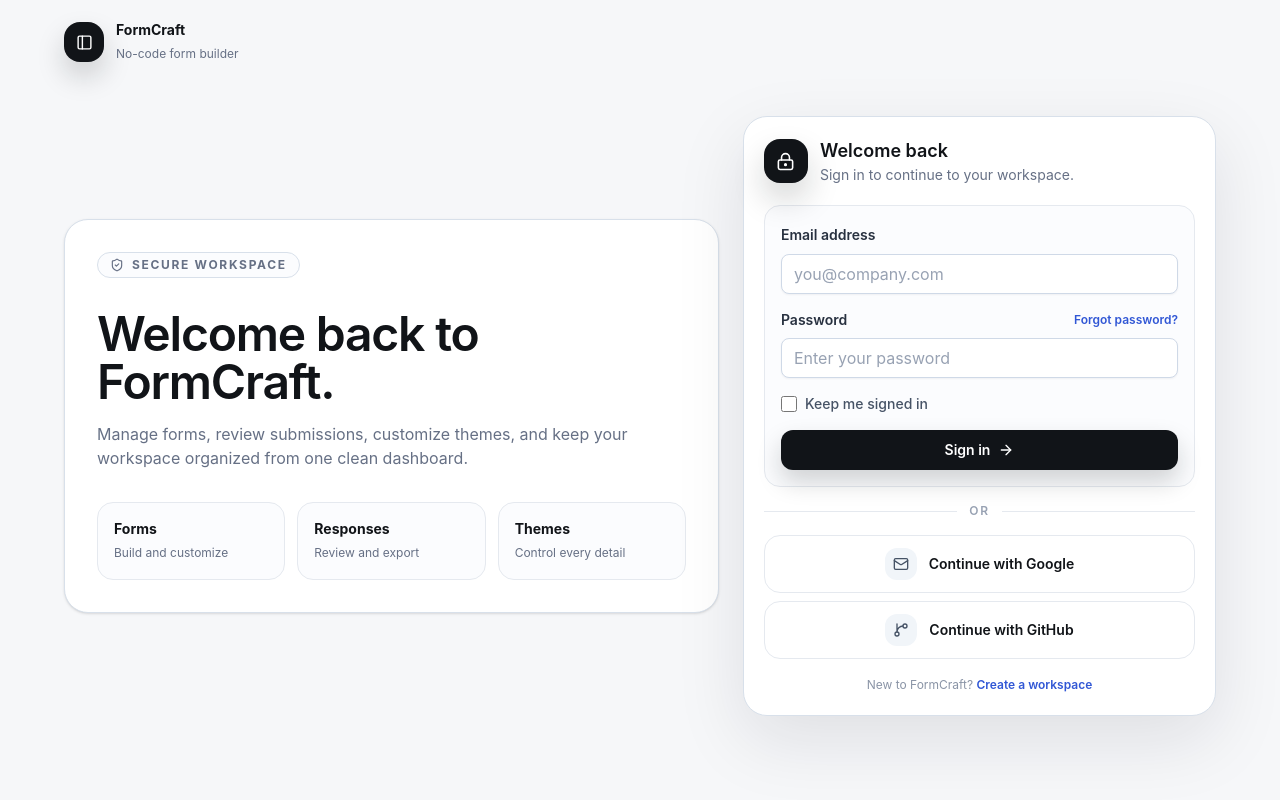
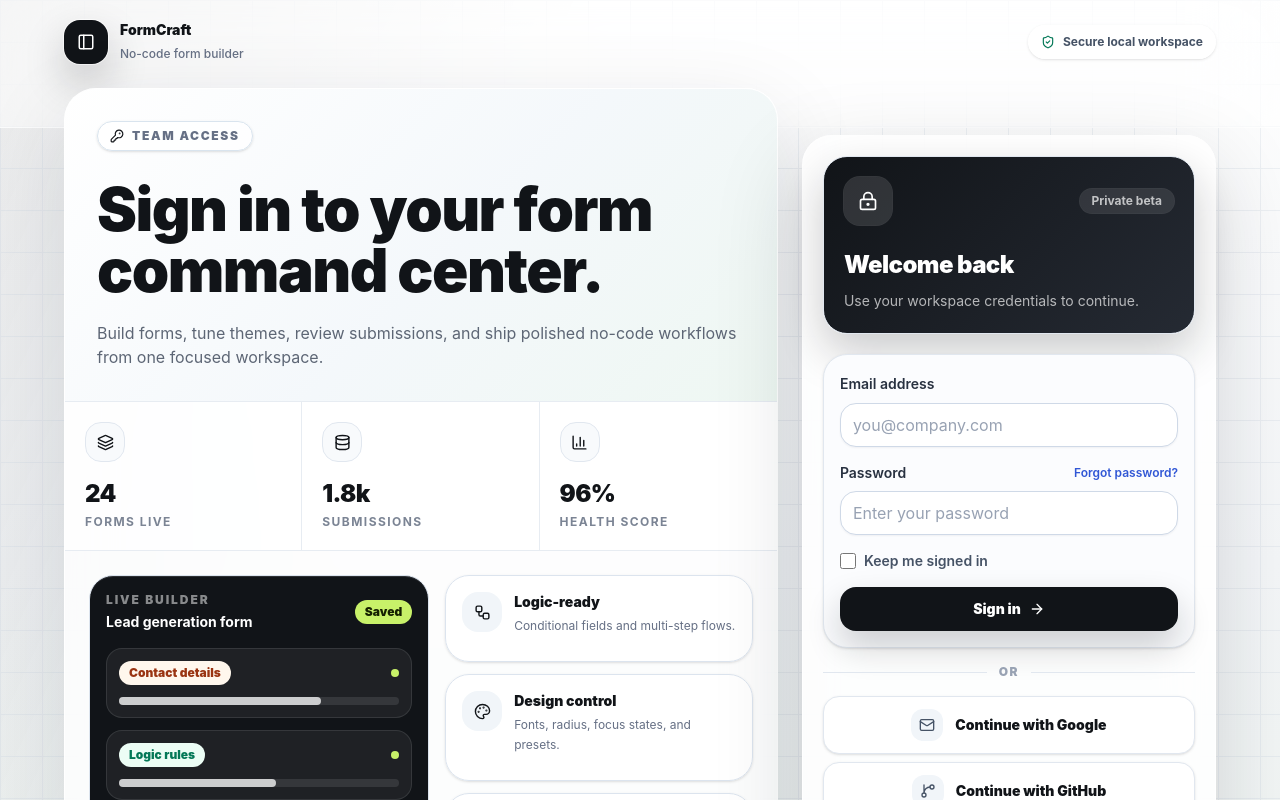
Before and after one commit to OmKhandale05/formcraft, a Next.js app: page /signin in a window 1280 px wide. Shown: the top 800 px of the page. Built offline with nearby package versions, Linux system fonts and the light colour scheme.

Commit message:
style(auth): enrich sign in experience

```diff
--- a/src/app/signin/page.tsx
+++ b/src/app/signin/page.tsx
@@ -1,7 +1,20 @@
 "use client";
 
 import Link from "next/link";
-import { ArrowRight, GitBranch, LockKeyhole, Mail, PanelLeft, ShieldCheck } from "lucide-react";
+import {
+  ArrowRight,
+  BarChart3,
+  Database,
+  GitBranch,
+  KeyRound,
+  Layers3,
+  LockKeyhole,
+  Mail,
+  PanelLeft,
+  Palette,
+  ShieldCheck,
+  Workflow
+} from "lucide-react";
 import { Input, Label } from "@/components/ui/input";
 
 const authOptions = [
@@ -9,63 +22,141 @@
   { label: "Continue with GitHub", icon: GitBranch }
 ];
 
+const productStats = [
+  { label: "Forms live", value: "24", icon: Layers3 },
+  { label: "Submissions", value: "1.8k", icon: Database },
+  { label: "Health score", value: "96%", icon: BarChart3 }
+];
+
+const previewRows = [
+  { label: "Contact details", tone: "bg-[#fff7ed] text-[#9a3412]", width: "w-[72%]" },
+  { label: "Logic rules", tone: "bg-[#ecfdf5] text-[#047857]", width: "w-[56%]" },
+  { label: "Theme tokens", tone: "bg-[#eef2ff] text-[#3730a3]", width: "w-[64%]" }
+];
+
 export default function SignInPage() {
   return (
-    <main className="min-h-screen bg-[#f6f7f9] px-4 py-5 text-[#111418] sm:px-6">
-      <div className="mx-auto flex max-w-6xl items-center justify-between gap-4">
+    <main className="relative min-h-screen overflow-hidden bg-[#f4f6f8] px-4 py-5 text-[#111418] sm:px-6">
+      <div className="pointer-events-none absolute inset-0 bg-[linear-gradient(115deg,rgba(17,20,24,0.08)_0%,transparent_34%),linear-gradient(180deg,rgba(255,255,255,0.92)_0%,rgba(244,246,248,0.96)_58%,rgba(239,244,241,0.94)_100%)]" />
+      <div className="pointer-events-none absolute inset-0 opacity-[0.32] [background-image:linear-gradient(#cfd8e3_1px,transparent_1px),linear-gradient(90deg,#cfd8e3_1px,transparent_1px)] [background-size:42px_42px]" />
+      <div className="pointer-events-none absolute left-0 right-0 top-0 h-32 border-b border-white/70 bg-white/50 backdrop-blur-2xl" />
+
+      <div className="relative mx-auto flex max-w-6xl items-center justify-between gap-4">
         <div className="flex items-center gap-3">
-          <span className="flex h-10 w-10 items-center justify-center rounded-2xl bg-[#111418] text-white shadow-[0_14px_28px_rgba(17,20,24,0.18)]">
-            <PanelLeft size={17} />
+          <span className="flex h-11 w-11 items-center justify-center rounded-2xl bg-[#111418] text-white shadow-[0_18px_40px_rgba(17,20,24,0.22)] ring-1 ring-white/60">
+            <PanelLeft size={18} />
           </span>
           <span>
-            <span className="block text-sm font-bold text-[#111418]">FormCraft</span>
-            <span className="text-xs text-[#667085]">No-code form builder</span>
+            <span className="block text-sm font-black text-[#111418]">FormCraft</span>
+            <span className="text-xs font-medium text-[#667085]">No-code form builder</span>
           </span>
+        </div>
+        <div className="hidden items-center gap-2 rounded-full border border-white/80 bg-white/70 px-3 py-2 text-xs font-bold text-[#465366] shadow-sm backdrop-blur md:flex">
+          <ShieldCheck size={14} className="text-[#047857]" />
+          Secure local workspace
         </div>
       </div>
 
-      <section className="mx-auto grid min-h-[calc(100vh-6rem)] max-w-6xl items-center gap-6 py-6 lg:grid-cols-[minmax(0,0.9fr)_minmax(360px,0.65fr)]">
-          <div className="rounded-3xl border border-[#d8e0ea] bg-white p-6 shadow-sm sm:p-8">
-            <div className="mb-8 inline-flex items-center gap-2 rounded-full border border-[#d8e0ea] bg-[#fbfcfe] px-3 py-1 text-xs font-bold uppercase tracking-[0.14em] text-[#667085]">
-              <ShieldCheck size={14} />
-              Secure workspace
+      <section className="relative mx-auto grid min-h-[calc(100vh-6rem)] max-w-6xl items-center gap-6 py-6 lg:grid-cols-[minmax(0,1fr)_minmax(360px,0.58fr)]">
+        <div className="space-y-5">
+          <div className="overflow-hidden rounded-[32px] border border-white/80 bg-white/78 shadow-[0_28px_90px_rgba(17,24,39,0.12)] backdrop-blur-xl">
+            <div className="border-b border-[#e7ecf2] bg-[linear-gradient(135deg,#ffffff_0%,#f4f8fb_54%,#eef7f2_100%)] p-6 sm:p-8">
+              <div className="mb-7 inline-flex items-center gap-2 rounded-full border border-[#d9e4ee] bg-white/80 px-3 py-1.5 text-xs font-black uppercase tracking-[0.14em] text-[#667085] shadow-sm">
+                <KeyRound size={14} className="text-[#111418]" />
+                Team access
               </div>
-            <h1 className="max-w-2xl text-3xl font-semibold tracking-tight text-[#111418] sm:text-5xl">
-              Welcome back to FormCraft.
+              <h1 className="max-w-2xl text-4xl font-black leading-[1.02] tracking-tight text-[#111418] sm:text-6xl">
+                Sign in to your form command center.
               </h1>
-            <p className="mt-4 max-w-2xl text-sm leading-6 text-[#667085] sm:text-base">
-              Manage forms, review submissions, customize themes, and keep your workspace organized from one clean dashboard.
+              <p className="mt-5 max-w-2xl text-sm leading-6 text-[#5d6675] sm:text-base">
+                Build forms, tune themes, review submissions, and ship polished no-code workflows from one focused workspace.
               </p>
-            <div className="mt-8 grid gap-3 sm:grid-cols-3">
-              {[
-                ["Forms", "Build and customize"],
-                ["Responses", "Review and export"],
-                ["Themes", "Control every detail"]
-              ].map(([title, copy]) => (
-                <div key={title} className="rounded-2xl border border-[#e5e9ef] bg-[#fbfcfe] p-4">
-                  <p className="text-sm font-bold text-[#111418]">{title}</p>
-                  <p className="mt-1 text-xs leading-5 text-[#667085]">{copy}</p>
+            </div>
+
+            <div className="grid gap-0 border-b border-[#e7ecf2] bg-white/70 sm:grid-cols-3">
+              {productStats.map((stat) => {
+                const Icon = stat.icon;
+                return (
+                  <div key={stat.label} className="border-[#e7ecf2] p-5 sm:border-r sm:last:border-r-0">
+                    <div className="mb-4 flex h-10 w-10 items-center justify-center rounded-2xl border border-[#e1e7ef] bg-[#f8fafc] text-[#111418]">
+                      <Icon size={17} />
+                    </div>
+                    <p className="text-2xl font-black tracking-tight text-[#111418]">{stat.value}</p>
+                    <p className="mt-1 text-xs font-bold uppercase tracking-[0.12em] text-[#7b8494]">{stat.label}</p>
+                  </div>
+                );
+              })}
+            </div>
+
+            <div className="grid gap-4 p-5 sm:grid-cols-[1.05fr_0.95fr] sm:p-6">
+              <div className="rounded-3xl border border-[#dce4ee] bg-[#111418] p-4 text-white shadow-[inset_0_1px_0_rgba(255,255,255,0.12)]">
+                <div className="mb-4 flex items-center justify-between">
+                  <div>
+                    <p className="text-xs font-black uppercase tracking-[0.16em] text-white/50">Live builder</p>
+                    <p className="mt-1 text-sm font-bold">Lead generation form</p>
+                  </div>
+                  <span className="rounded-full bg-[#c8f169] px-2.5 py-1 text-xs font-black text-[#152000]">Saved</span>
+                </div>
+                <div className="space-y-3">
+                  {previewRows.map((row) => (
+                    <div key={row.label} className="rounded-2xl border border-white/10 bg-white/[0.06] p-3">
+                      <div className="flex items-center justify-between gap-3">
+                        <span className={`rounded-full px-2.5 py-1 text-xs font-black ${row.tone}`}>{row.label}</span>
+                        <span className="h-2 w-2 rounded-full bg-[#c8f169]" />
+                      </div>
+                      <div className="mt-3 h-2 rounded-full bg-white/10">
+                        <div className={`h-2 rounded-full bg-white/75 ${row.width}`} />
+                      </div>
                     </div>
                   ))}
                 </div>
               </div>
 
-          <aside className="rounded-3xl border border-[#d8e0ea] bg-white p-5 shadow-[0_24px_70px_rgba(17,24,39,0.1)]">
-            <div className="mb-5 flex items-center gap-3">
-              <div className="flex h-11 w-11 items-center justify-center rounded-2xl bg-[#111418] text-white shadow-[0_16px_32px_rgba(17,20,24,0.18)]">
-                <LockKeyhole size={19} />
+              <div className="grid gap-3">
+                {[
+                  { icon: Workflow, title: "Logic-ready", copy: "Conditional fields and multi-step flows." },
+                  { icon: Palette, title: "Design control", copy: "Fonts, radius, focus states, and presets." },
+                  { icon: ShieldCheck, title: "Submission safe", copy: "Local demo data with exportable responses." }
+                ].map((item) => {
+                  const Icon = item.icon;
+                  return (
+                    <div key={item.title} className="rounded-3xl border border-[#dce4ee] bg-white/82 p-4 shadow-sm">
+                      <div className="flex gap-3">
+                        <span className="flex h-10 w-10 shrink-0 items-center justify-center rounded-2xl bg-[#f1f5f9] text-[#111418]">
+                          <Icon size={17} />
+                        </span>
+                        <span>
+                          <span className="block text-sm font-black text-[#111418]">{item.title}</span>
+                          <span className="mt-1 block text-xs leading-5 text-[#667085]">{item.copy}</span>
+                        </span>
                       </div>
-              <div>
-                <h2 className="text-lg font-semibold text-[#111418]">Welcome back</h2>
-                <p className="text-sm text-[#667085]">Sign in to continue to your workspace.</p>
+                    </div>
+                  );
+                })}
+              </div>
+            </div>
           </div>
         </div>
 
-            <div className="rounded-2xl border border-[#e5e9ef] bg-[#fbfcfe] p-4">
+        <aside className="rounded-[30px] border border-white/80 bg-white/86 p-4 shadow-[0_30px_90px_rgba(17,24,39,0.16)] backdrop-blur-xl sm:p-5">
+          <div className="mb-5 rounded-3xl border border-[#e1e7ef] bg-[linear-gradient(135deg,#111418_0%,#252a33_100%)] p-5 text-white shadow-[0_18px_45px_rgba(17,20,24,0.22)]">
+            <div className="mb-6 flex items-center justify-between gap-3">
+              <div className="flex h-12 w-12 items-center justify-center rounded-2xl bg-white/12 ring-1 ring-white/14">
+                <LockKeyhole size={20} />
+              </div>
+              <span className="rounded-full bg-white/10 px-3 py-1 text-xs font-bold text-white/70 ring-1 ring-white/12">
+                Private beta
+              </span>
+            </div>
+            <h2 className="text-2xl font-black tracking-tight">Welcome back</h2>
+            <p className="mt-2 text-sm leading-6 text-white/68">Use your workspace credentials to continue.</p>
+          </div>
+
+          <div className="rounded-3xl border border-[#e1e7ef] bg-[#fbfcfe] p-4 shadow-sm">
             <div className="space-y-4">
               <div>
                 <Label htmlFor="signin-email">Email address</Label>
-                  <Input id="signin-email" type="email" className="mt-2 bg-white" placeholder="you@company.com" />
+                <Input id="signin-email" type="email" className="mt-2 h-11 rounded-2xl bg-white" placeholder="you@company.com" />
               </div>
               <div>
                 <div className="flex items-center justify-between gap-3">
@@ -74,16 +165,16 @@
                     Forgot password?
                   </Link>
                 </div>
-                  <Input id="signin-password" type="password" className="mt-2 bg-white" placeholder="Enter your password" />
+                <Input id="signin-password" type="password" className="mt-2 h-11 rounded-2xl bg-white" placeholder="Enter your password" />
               </div>
-                <label className="flex items-center gap-2 text-sm font-medium text-[#465366]">
-                  <input type="checkbox" className="h-4 w-4 rounded border-[#cfd9e7]" />
+              <label className="flex items-center gap-2 text-sm font-semibold text-[#465366]">
+                <input type="checkbox" className="h-4 w-4 rounded border-[#cfd9e7] accent-[#111418]" />
                 Keep me signed in
               </label>
             </div>
             <Link
               href="/builder"
-                className="mt-4 flex h-10 w-full items-center justify-center gap-2 rounded-xl border border-transparent bg-[#111418] px-4 text-sm font-semibold text-white shadow-[0_12px_24px_rgba(17,20,24,0.18)] transition hover:bg-[#20242b] focus-visible:outline focus-visible:outline-2 focus-visible:outline-offset-2"
+              className="mt-4 flex h-11 w-full items-center justify-center gap-2 rounded-2xl border border-transparent bg-[#111418] px-4 text-sm font-black text-white shadow-[0_16px_34px_rgba(17,20,24,0.2)] transition hover:-translate-y-0.5 hover:bg-[#20242b] focus-visible:outline focus-visible:outline-2 focus-visible:outline-offset-2"
             >
               Sign in
               <ArrowRight size={16} />
@@ -91,9 +182,9 @@
           </div>
 
           <div className="my-4 flex items-center gap-3">
-              <span className="h-px flex-1 bg-[#e5e9ef]" />
-              <span className="text-xs font-semibold uppercase tracking-[0.14em] text-[#98a2b3]">or</span>
-              <span className="h-px flex-1 bg-[#e5e9ef]" />
+            <span className="h-px flex-1 bg-[#e1e7ef]" />
+            <span className="text-xs font-black uppercase tracking-[0.14em] text-[#98a2b3]">or</span>
+            <span className="h-px flex-1 bg-[#e1e7ef]" />
           </div>
 
           <div className="space-y-2">
@@ -103,7 +194,7 @@
                 <Link
                   key={option.label}
                   href="/builder"
-                    className="flex w-full items-center justify-center gap-3 rounded-2xl border border-[#e5e9ef] bg-white px-4 py-3 text-sm font-semibold text-[#111418] transition hover:border-[#c5d0dc] hover:bg-[#fbfcfe]"
+                  className="flex w-full items-center justify-center gap-3 rounded-2xl border border-[#e1e7ef] bg-white px-4 py-3 text-sm font-black text-[#111418] shadow-sm transition hover:-translate-y-0.5 hover:border-[#c5d0dc] hover:bg-[#fbfcfe]"
                 >
                   <span className="flex h-8 w-8 items-center justify-center rounded-xl bg-[#f1f5f9] text-[#465366]">
                     <Icon size={16} />
@@ -115,7 +206,7 @@
           </div>
 
           <p className="mt-4 text-center text-xs leading-5 text-[#8a94a6]">
-              New to FormCraft? <Link href="/builder" className="font-semibold text-[#3157d5]">Create a workspace</Link>
+            New to FormCraft? <Link href="/builder" className="font-bold text-[#3157d5]">Create a workspace</Link>
           </p>
         </aside>
       </section>
```
Lines whose indentation alone changed are shown as unchanged.
